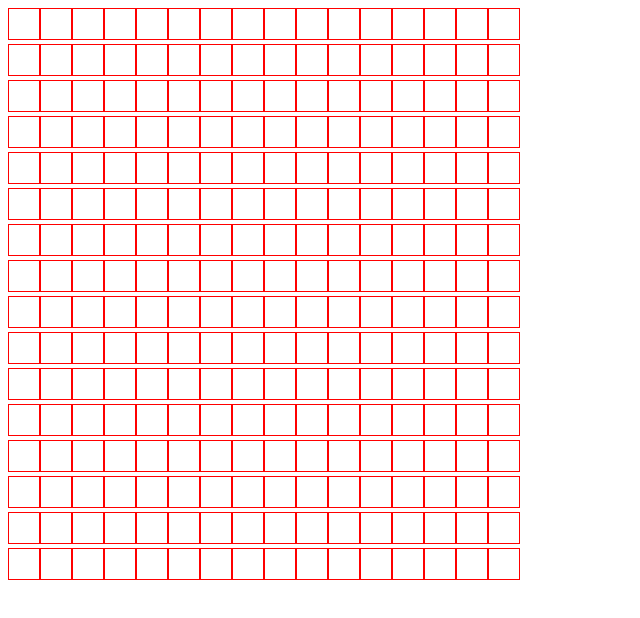
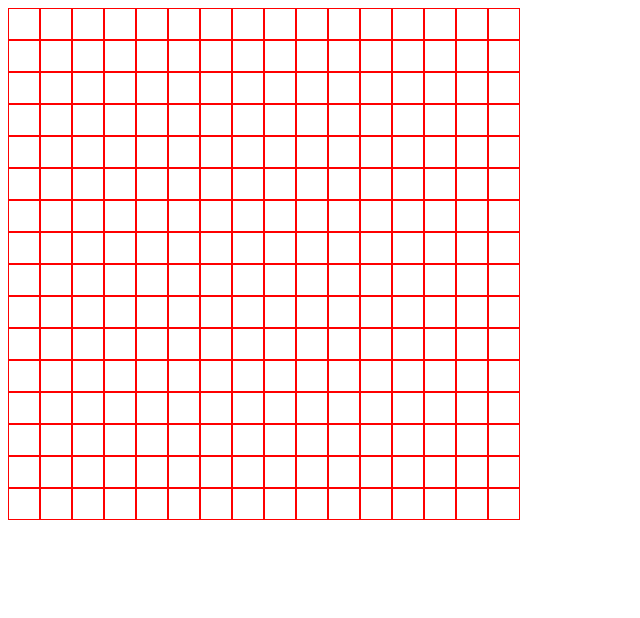
Before and after one commit to Yannic1992/Etch-a-Sketch, a plain HTML site: page index.html in a window 1280 px wide. Shown: the whole page, without its empty margins (0-640 px from the left). Drawn offline with Linux system fonts and the light colour scheme.

Commit message:
Add a basic grid pattern using flexbox

```diff
--- a/css/style.css
+++ b/css/style.css
@@ -1,11 +1,15 @@
 .container{
     width: 512px;
+    display: flex;
+    flex-wrap: wrap;
 }
 
 .grid{
     height: 30px;
     width: 30px;
     border: 1px solid red;
-    display: inline-block;
+
+
+    /*display: inline-block;*/
     /*float: left;*/
 }
```
